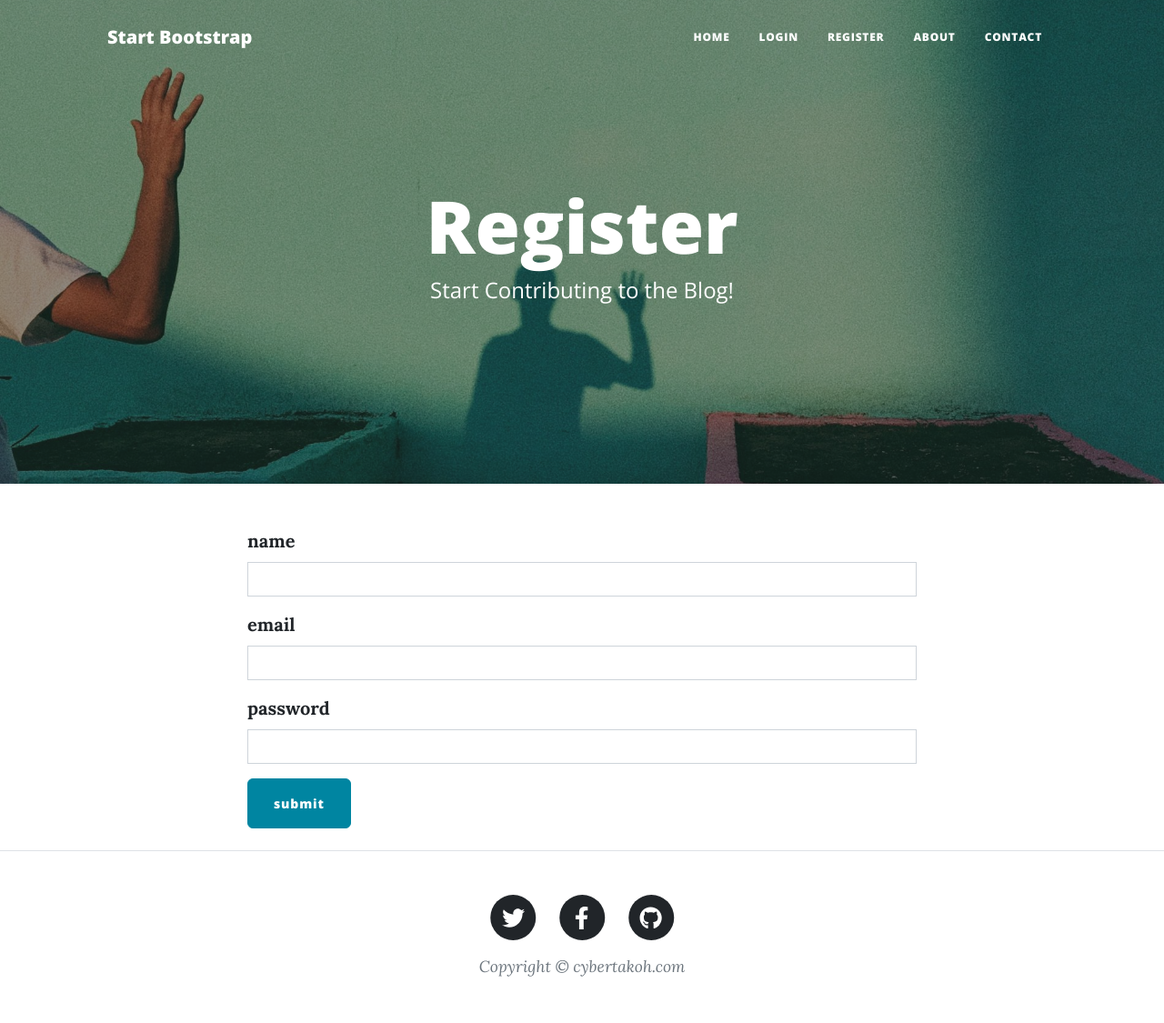
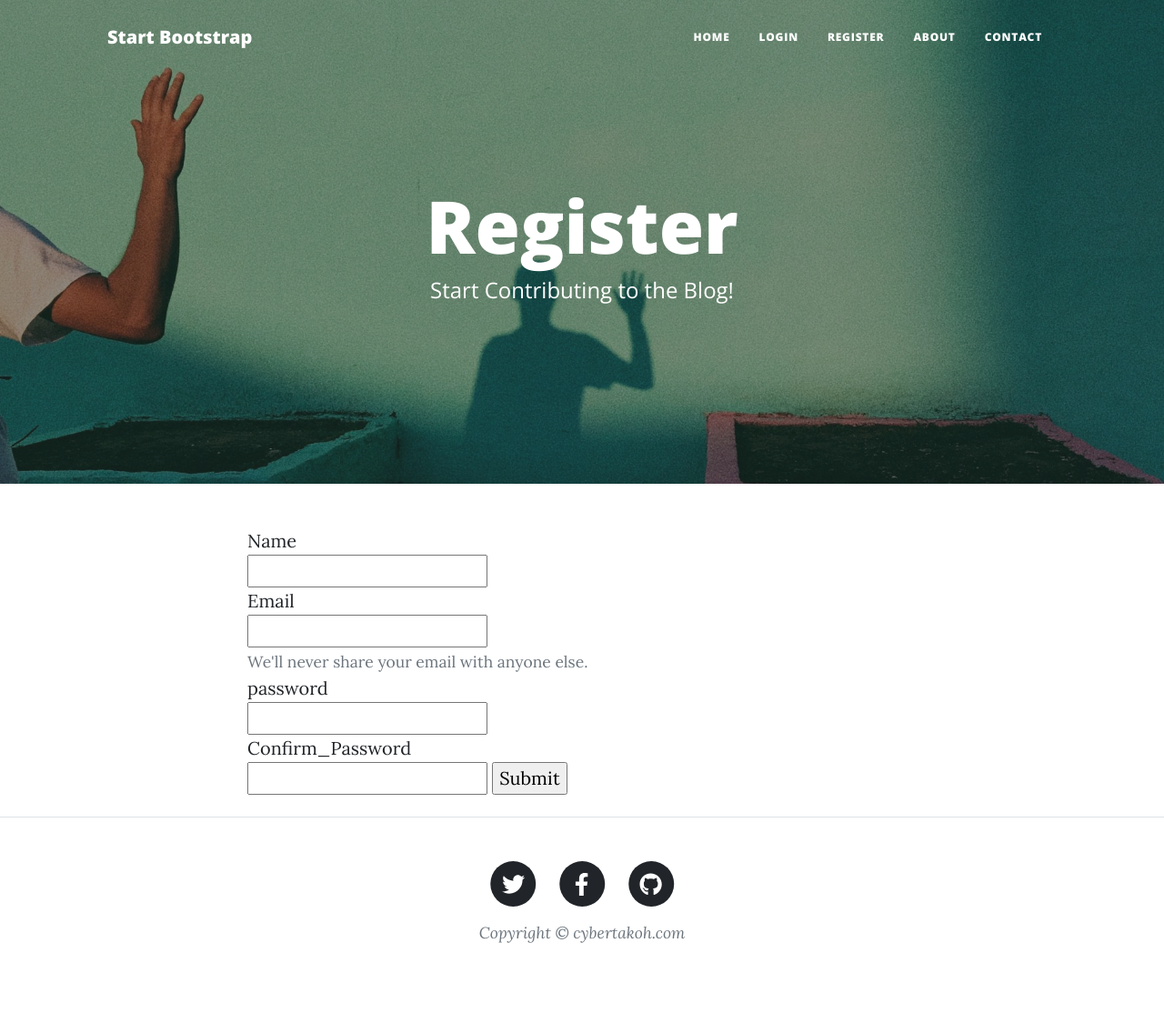
Before and after one commit to Nchaemmanuel/blog-post, a Flask app: page /register in a window 1280 px wide. Shown: the whole page at 91% size. After the commit the page ends 1037 px from the top, so only its background shows below. Run offline with Flask 3, Linux system fonts and the light colour scheme; some libraries are stand-ins or nearby versions.

Commit message:
added password authentication and Procfile

```diff
--- a/forms.py
+++ b/forms.py
@@ -1,5 +1,5 @@
 from flask_wtf import FlaskForm
-from wtforms import StringField, SubmitField, PasswordField, EmailField
+from wtforms import StringField, SubmitField, PasswordField, EmailField, validators
 from wtforms.validators import DataRequired, URL
 from flask_ckeditor import CKEditorField
 
@@ -15,10 +15,11 @@ class CreatePostForm(FlaskForm):
 
 # TODO: Create a RegisterForm to register new users
 class RegisterForm(FlaskForm):
-    name = StringField('name', validators=[DataRequired()])
-    email = EmailField('email', validators=[DataRequired()])
+    name = StringField('Name', validators=[DataRequired()])
+    email = EmailField('Email', validators=[DataRequired()])
     password = PasswordField('password', validators=[DataRequired()])
-    submit = SubmitField('submit')
+    confirm_password = PasswordField('Confirm_Password', validators=[validators.DataRequired(), validators.equal_to('password', message='Password must match')])
+    submit = SubmitField('Submit')
 
 
 # TODO: Create a LoginForm to login existing users
--- a/main.py
+++ b/main.py
@@ -10,6 +10,8 @@ from sqlalchemy import Integer, String, Text, ForeignKey
 from functools import wraps
 from werkzeug.security import generate_password_hash, check_password_hash
 import os
+import string
+from flask_wtf.csrf import CSRFProtect
 
 # Import your forms from the forms.py
 from forms import CreatePostForm, RegisterForm, loginForm, Commentform
@@ -19,6 +21,7 @@ app = Flask(__name__)
 app.config['SECRET_KEY'] = os.environ.get('SECRET_KEY')
 ckeditor = CKEditor(app)
 Bootstrap5(app)
+csrf = CSRFProtect(app=app)
 
 # TODO: Configure Flask-Login
 login_manager = LoginManager()
@@ -95,10 +98,33 @@ def admin_only(func):
     @wraps(func)
     def decor(*args, **kwargs):
         if current_user != 1:
-            return abort(403)
+            return abort(403, 'You are not authorise to make a post')
+            # return flash(message='admin only', category='admin')
         else:
             return func(*args, **kwargs)
     return decor
+
+
+# fucntion to check the valdiation of the password
+# letters = string.ascii_uppercase
+# lets = str(['A', 'B', 'C', 'D', 'E', 'F', 'G', 'H', 'I', 'J', 'K', 'L', 'M', 'N',
+#             'O', 'P', 'Q', 'R', 'S', 'T', 'U', 'V', 'W', 'X', 'Y', 'Z'])
+# let =  str([x for x in letters])
+# lower_l = string.ascii_lowercase
+# l = str([x for x in lower_l])
+symb = string.punctuation
+s = [x for x in symb]
+def password_validation(password):
+    if len(password) < 8:
+        return flash('password must be more tha 8 character long')
+    elif not any(let.isupper() for let in str(password)):
+        return flash('Password must contain at least 1 uppercase letter')
+    elif not any(l.islower() for l in str(password)):
+        return flash(' Password must contain at least 1 lowercase letter ')
+    elif not any(x in s for x in str(password)):
+        return flash('Password must contain atleast 1 symbol')
+    else:
+        return password
 
 
 
@@ -117,12 +143,15 @@ def register():
             flash(message=f'Email already exist please try and logIn with {email}', category='exist')
             return redirect(url_for('login'))
         else:
-            password = generate_password_hash(form.password.data, method='pbkdf2:sha256:60', salt_length=8)
-            add_user = User(name=name, email=email, password=password)
-            db.session.add(add_user)
-            db.session.commit()
-            login_user(add_user, remember=True)
-            return redirect(url_for('register'))
+            check_password = password_validation(form.confirm_password.data)
+            if check_password:
+                password = generate_password_hash(check_password, method='pbkdf2:sha256:60', salt_length=8)
+                add_user = User(name=name, email=email, password=password)
+                db.session.add(add_user)
+                db.session.commit()
+                flash(message='successfully register welcome')
+                login_user(add_user, remember=True)
+                return redirect(url_for('get_all_posts'))
     return render_template('register.html', form=form, error=error, current_user=current_user)
 
 
@@ -186,7 +215,7 @@ def show_post(post_id):
 
 # TODO: Use a decorator so only an admin user can create a new post
 @app.route("/new-post", methods=["GET", "POST"])
-@login_required
+@admin_only
 def add_new_post():
     form = CreatePostForm()
     if form.validate_on_submit():
--- a/templates/header.html
+++ b/templates/header.html
@@ -109,14 +109,14 @@
         </div>
       </div>
     </nav>
-    {% with messages = get_flashed_messages(with_categories=true) %}
-  {% if messages: %}
-    <div class=flash>
-    {% for category, message in messages %}
-      <p class="{{ category }}">{{ message }}</p>
-    {% endfor %}
-    </div>
-  {% endif %}
-{% endwith %}
   </body>
 </html>
+<!-- {% with messages = get_flashed_messages(with_categories=true) %}
+{% if messages: %}
+  ,<div class="flash">
+  {% for category, message in messages %}
+    {{ message }}
+  {% endfor %}
+ </div>
+{% endif %}
+{% endwith %} -->
--- a/templates/register.html
+++ b/templates/register.html
@@ -23,13 +23,36 @@ include "header.html" %}
     <div class="row">
       <div class="col-lg-8 col-md-10 mx-auto">
         <!--TODO: render your registration form here-->
-        {% if error %}
-         {{ error }}
-      {% endif %}
-        {{render_form(form)}}
+        {% with messages = get_flashed_messages(with_categories=true) %}
+        {% if messages: %}
+        <div class="flash">
+        {% for category, message in messages %}
+         <p class="remove-flash">{{ message }}</p>
+        {% endfor %}
+     </div>
+  {% endif %}
+  {% endwith %}
+  <form action="{{url_for('register')}}" method="post" onsubmit="return preventScrollup();">
+    <div class="form-group">
+    {{form.hidden_tag()}}
+    {{form.name.label}} <br>{{form.name}} <br>
+    {{form.email.label}} <br>{{form.email}} <br>
+    <small id="emailHelp" class="form-text text-muted">We'll never share your email with anyone else.</small> <br>
+    {{form.password.label}} <br>{{form.password}} <br>
+    {{form.confirm_password.label}} <br>{{form.confirm_password}}
+    {{form.submit}}
+    </div>
+  </form>
+        <!-- {{render_form(form)}} -->
       </div>
     </div>
   </div>
 </main>
+<script>
+  function preventScrollup(){
+    window.scrollTo(0, 0);
+
+  }
+</script>
 
 {% include "footer.html" %} {% endblock %}
```
Also changed, not shown: templates/login.html (+18 -3 lines), 1 other file.
